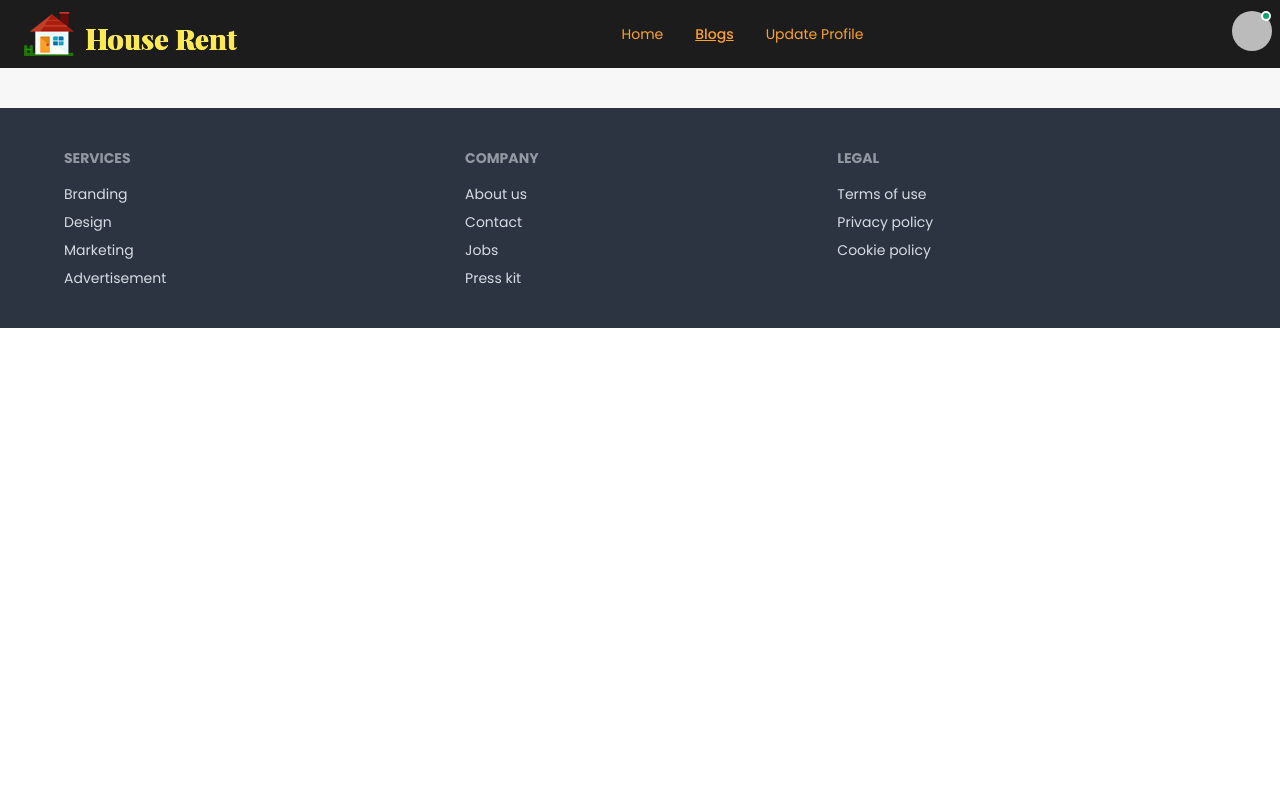
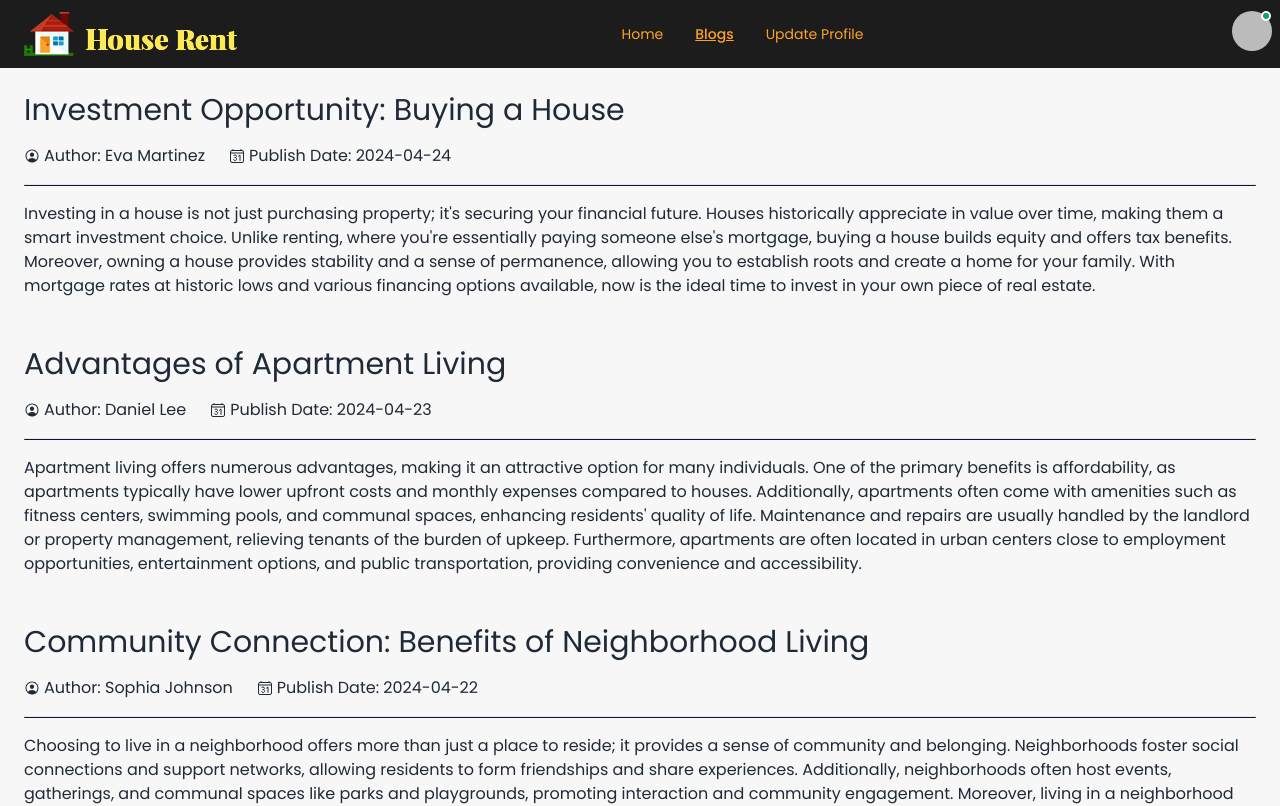
Before and after one commit to byteFarhan/House-Rent, a React (Vite) app: page /blogs in a window 1280 px wide. Shown: the top 806 px of the page. Built offline with nearby package versions, Linux system fonts and the light colour scheme; no server answers; sample sign-in values are in the browser's storage; a web font is replaced by a local one.

Commit message:
displayed blogs in blogs route.

```diff
--- /dev/null
+++ b/src/Pages/Blogs/Blog/Blog.jsx
@@ -0,0 +1,25 @@
+import {
+  IoPersonCircleOutline,
+  IoCalendarNumberOutline,
+} from "react-icons/io5";
+
+const Blog = ({ blog }) => {
+  const { title, description, publish_date, author } = blog;
+  return (
+    <div data-aos="fade-down" className="p-6 space-y-4">
+      <h3 className="text-2xl lg:text-3xl">{title}</h3>
+      <div className="flex flex-col gap-3 md:gap-6 md:flex-row">
+        <p className="flex items-center gap-1">
+          <IoPersonCircleOutline /> Author: {author}
+        </p>
+        <p className="flex items-center gap-1">
+          <IoCalendarNumberOutline /> Publish Date: {publish_date}
+        </p>
+      </div>
+      <hr className="h-[2px] bg-slate-900 rounded-full" />
+      <p>{description}</p>
+    </div>
+  );
+};
+
+export default Blog;
--- a/src/Pages/Blogs/Blogs.jsx
+++ b/src/Pages/Blogs/Blogs.jsx
@@ -1,10 +1,20 @@
 import { useLoaderData } from "react-router-dom";
+import Blog from "./Blog/Blog";
 
 const Blogs = () => {
   const blogs = useLoaderData();
 
-  console.log(blogs);
-  return <section id="blogs" className="mb-10"></section>;
+  //   console.log(blogs);
+  return (
+    <section
+      data-aos="zoom-in-up"
+      id="blogs"
+      className="mb-10 max-w-[1280px] mx-auto"
+    >
+      {blogs?.length &&
+        blogs?.map((blog) => <Blog key={blog.id} blog={blog} />)}
+    </section>
+  );
 };
 
 export default Blogs;
--- a/src/Router/Routes.jsx
+++ b/src/Router/Routes.jsx
@@ -51,6 +51,7 @@ const router = createBrowserRouter([
             <Blogs />
           </PrivetRoute>
         ),
+        loader: () => fetch("/data/blogs.json"),
       },
     ],
   },
```
